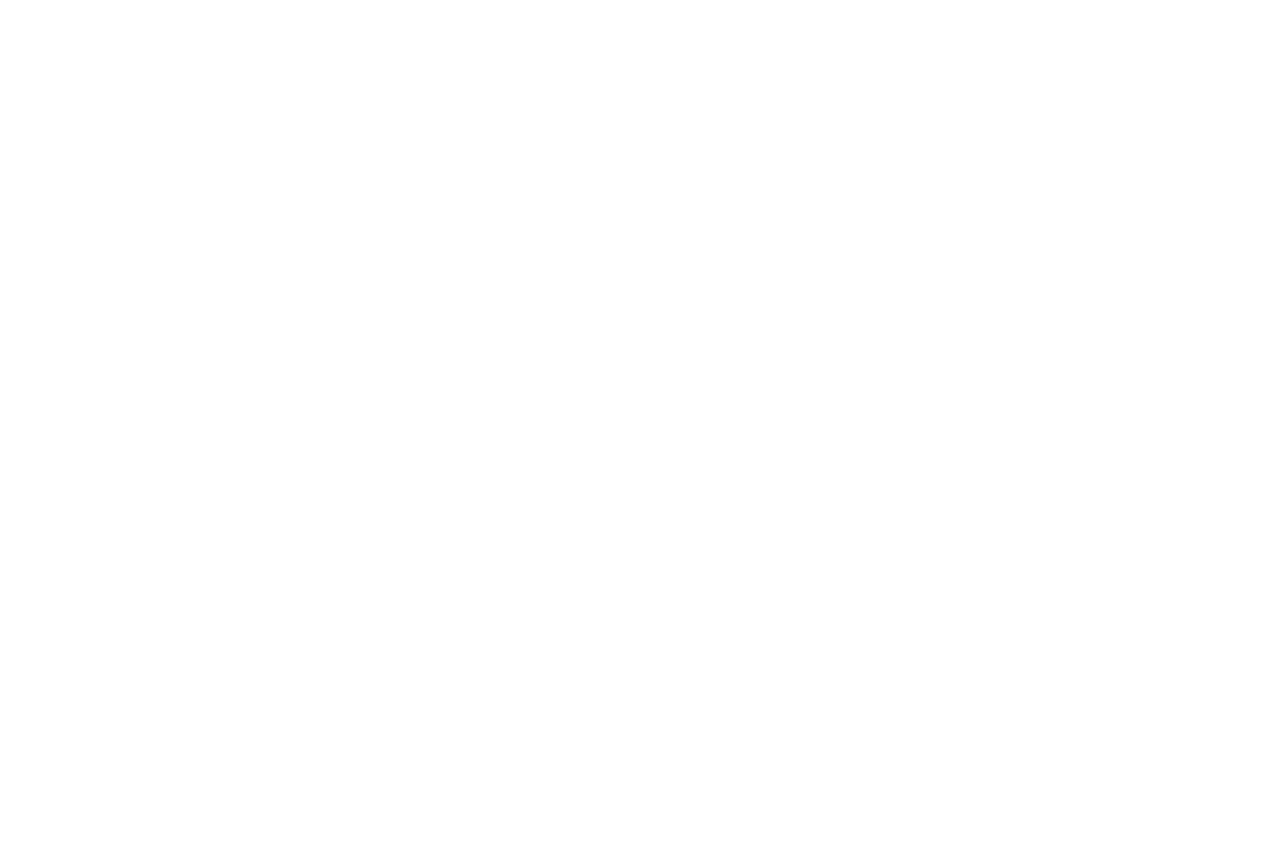
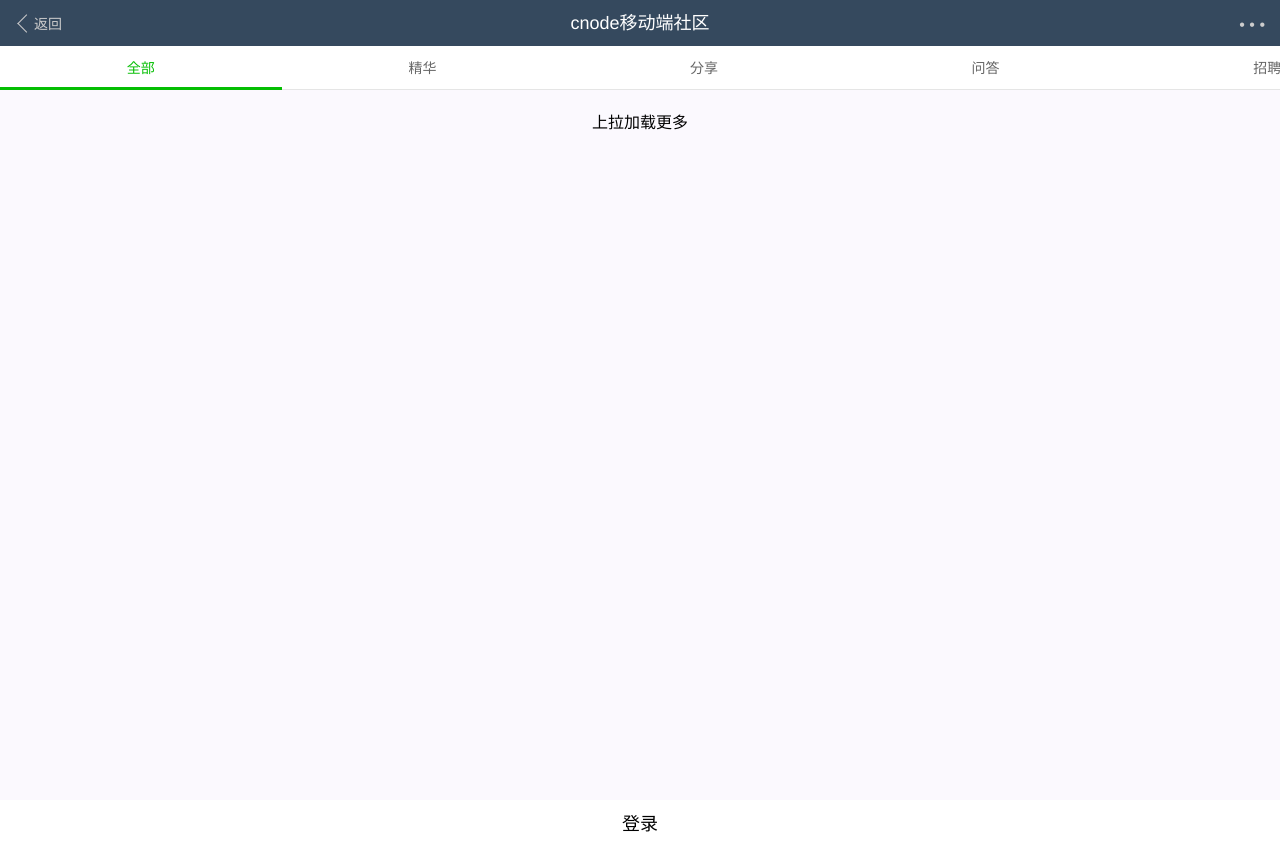
Before and after one commit to yzy03/cnode, a plain HTML site: page index.html in a window 1280 px wide. Before the commit the page ends 800 px from the top, so only its background shows below. Drawn offline with Linux system fonts and the light colour scheme; the site is published under a folder, as on GitHub Pages, so addresses that start at the root find nothing; no server answers.

Commit message:
Add files via upload

```diff
--- a/index.html
+++ b/index.html
@@ -1 +1 @@
-<!DOCTYPE html><html><head><meta charset=utf-8><meta name=viewport content="width=device-width,initial-scale=1,user-scalable=0"><title>cnode</title><link href=/static/css/app.76c1dbed1e1c7b2f2336ad5188a51ffa.css rel=stylesheet></head><body><div id=app-box></div><script type=text/javascript src=/static/js/manifest.2ae2e69a05c33dfc65f8.js></script><script type=text/javascript src=/static/js/vendor.3e4430eefb9e88914f02.js></script><script type=text/javascript src=/static/js/app.6051e97cfc53cb3ce847.js></script></body></html>
+<!DOCTYPE html><html><head><meta charset=utf-8><meta name=viewport content="width=device-width,initial-scale=1,user-scalable=0"><title>cnode</title><link href=./static/css/app.76c1dbed1e1c7b2f2336ad5188a51ffa.css rel=stylesheet></head><body><div id=app-box></div><script type=text/javascript src=./static/js/manifest.2ae2e69a05c33dfc65f8.js></script><script type=text/javascript src=./static/js/vendor.3e4430eefb9e88914f02.js></script><script type=text/javascript src=./static/js/app.6051e97cfc53cb3ce847.js></script></body></html>
```
